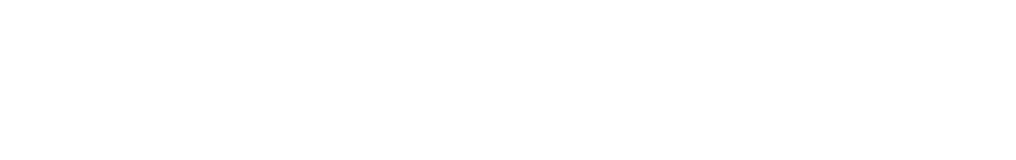
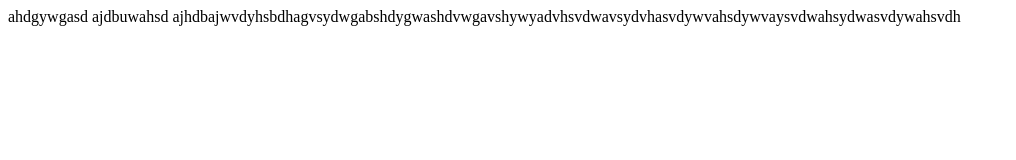
Before and after one commit to AdhenLeo/abcd, a plain HTML site: page index.html in a window 1280 px wide. Shown: the whole page, without its empty margins (0-1016 px from the left). Drawn offline with Linux system fonts and the light colour scheme.

Commit message:
hagbwgya

```diff
--- a/index.html
+++ b/index.html
@@ -7,5 +7,8 @@
     <title>Document</title>
 </head>
 <body>
+    ahdgywgasd
+    ajdbuwahsd
+    ajhdbajwvdyhsbdhagvsydwgabshdygwashdvwgavshywyadvhsvdwavsydvhasvdywvahsdywvaysvdwahsydwasvdywahsvdh
 </body>
 </html>
```
